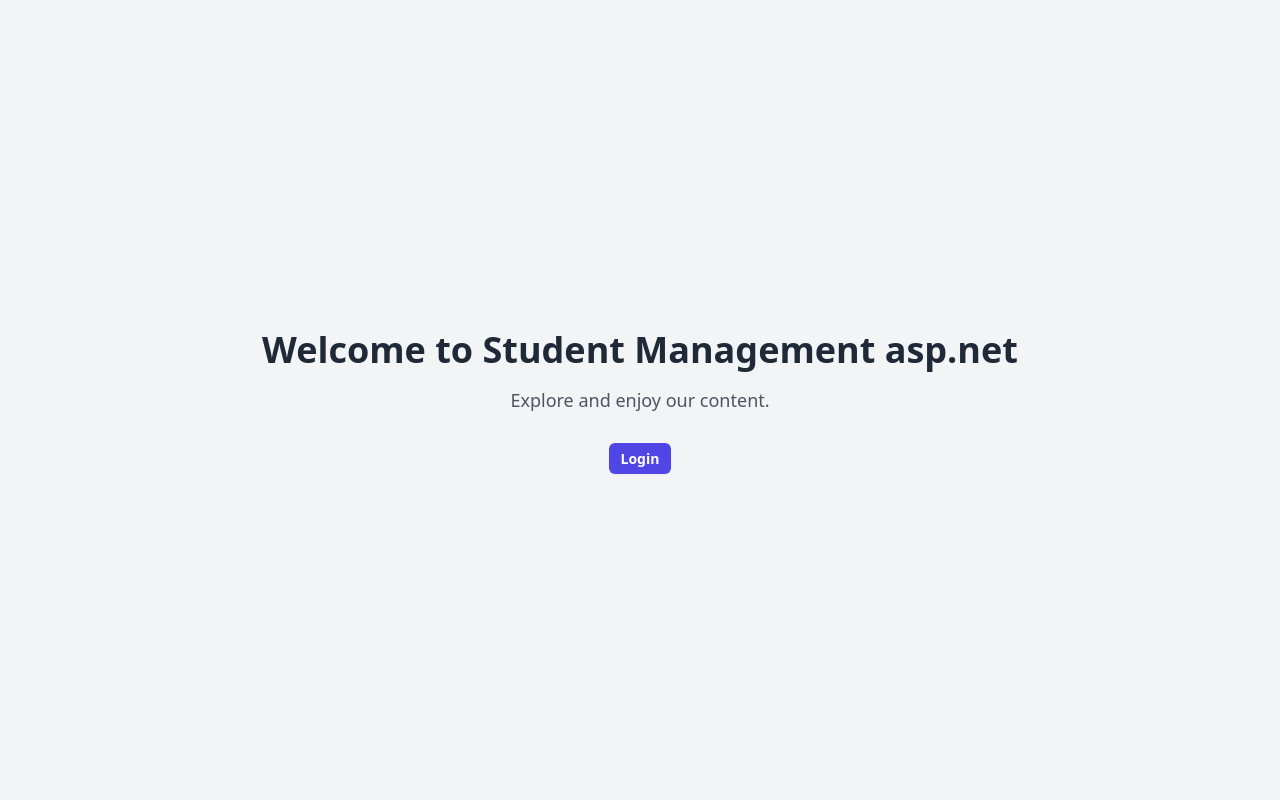
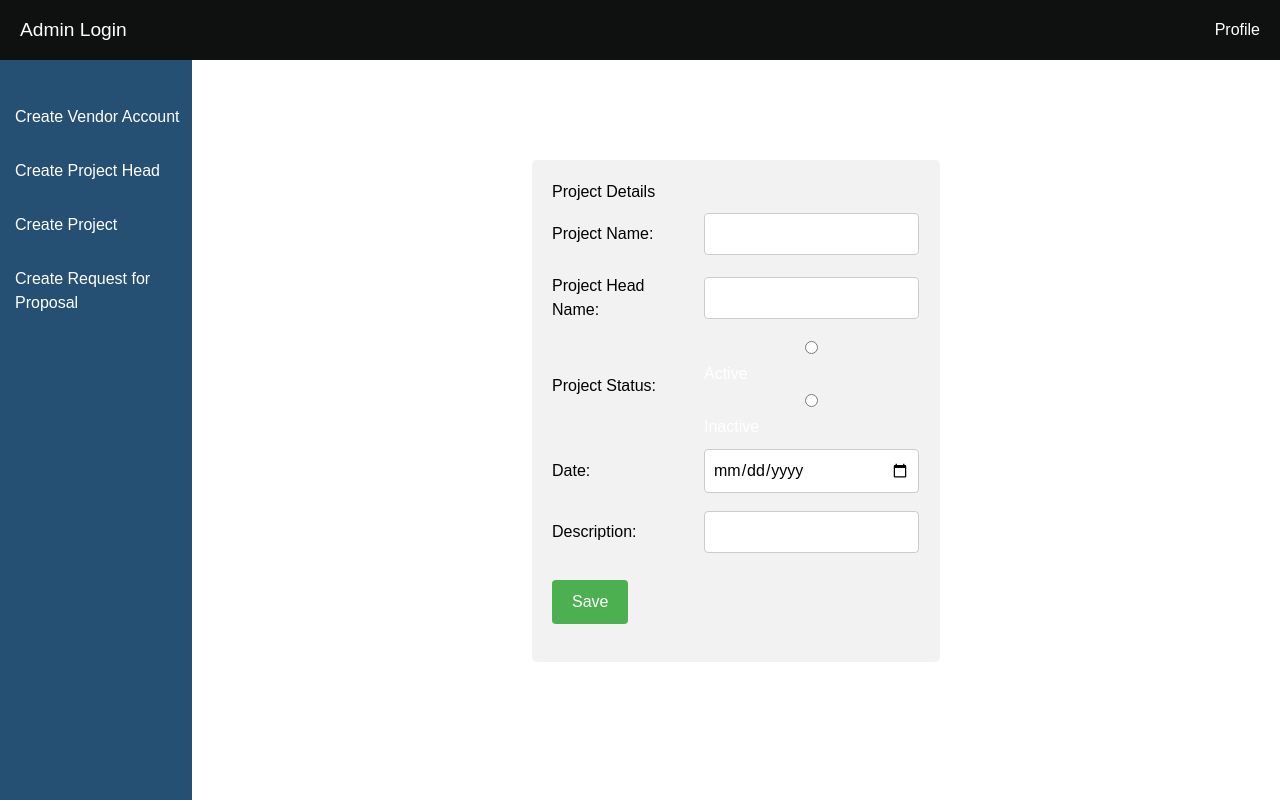
Before and after one commit to SwarupKanade/VendorPortal, a React (Create React App) app in the folder Frontend/: page /Project in a window 1280 px wide. Shown: the top 800 px of the page. Built offline with nearby package versions, Linux system fonts and the light colour scheme.

Commit message:
added new page and pages functionality

```diff
--- a/Frontend/package.json
+++ b/Frontend/package.json
@@ -6,10 +6,12 @@
     "@testing-library/jest-dom": "^5.17.0",
     "@testing-library/react": "^13.4.0",
     "@testing-library/user-event": "^13.5.0",
+    "axios": "^1.6.7",
     "react": "^18.2.0",
     "react-dom": "^18.2.0",
+    "react-router": "^6.22.1",
     "react-router-dom": "^6.22.1",
-    "react-scripts": "5.0.1",
+    "react-scripts": "^5.0.1",
     "web-vitals": "^2.1.4"
   },
   "scripts": {
--- a/Frontend/src/App.js
+++ b/Frontend/src/App.js
@@ -1,22 +1,38 @@
+//import NavbarApp from "./Components/NavbarApp";
+import RfpRfqForm from "./Components/RfpRfqForm";
+import Sidebar from "./Components/Sidebar";
+import Vendor from "./Components/Vendor";
+import Projecthead from "./Components/Projecthead"
+import {BrowserRouter as Router,Routes,Route}  from "react-router-dom"
+import Project from "./Components/Project";
+import NavbarApp from "./Components/NavbarApp";
+//import CreateHead from "./CreateHead";
+
 function App() {
   return (
     <>
-      <div className="min-h-screen flex items-center justify-center bg-gray-100">
-        <div className="text-center">
-          <h1 className="text-4xl font-bold text-gray-800 mb-4">
-            Welcome to Student Management asp.net
-          </h1>
-          <p className="text-lg text-gray-600 mb-8">
-            Explore and enjoy our content.
-          </p>
-          <a
-            className="rounded-md bg-indigo-600 px-3 py-1.5 text-sm font-semibold leading-6 text-white shadow-sm hover:bg-indigo-500 focus-visible:outline focus-visible:outline-2 focus-visible:outline-offset-2 focus-visible:outline-indigo-600 mt-4"
-            href="/login"
-          >
-            Login
-          </a>
-        </div>
+    <div>
+    <NavbarApp />
+    </div>
+
+    <div style={{ display:"flex" }}>
+    <Router>
+      <div >
+
+     <Sidebar/>
+     </div>
+     <div className="center-pages">
+      <Routes>
+        <Route exact path ="/Vendor" element={<Vendor/>}/>
+        <Route exact path ="/Projecthead" element={<Projecthead/>}/>
+        <Route exact path ="/RfpRfqForm" element={<RfpRfqForm/>}/>
+        <Route exact path ="/Project" element={<Project/>}/>
+
+      </Routes>
       </div>
+      </Router>
+      </div>
+
     </>
   );
 }
--- a/Frontend/src/Components/Login.js
+++ b/Frontend/src/Components/Login.js
@@ -1,6 +1,6 @@
 import React, { useState } from 'react';
 import './Style.css';
-import Admin from './Admin';
+//import Admin from './Admin';
 
 const Login = () => {
 
@@ -17,7 +17,7 @@ const Login = () => {
 
 <div className="container">
         {loggedIn ? (
-        <Admin />
+        <></>
       ) : (
      <form onSubmit={handleLogin}>
 
--- a/Frontend/src/Components/NavbarApp.js
+++ b/Frontend/src/Components/NavbarApp.js
@@ -6,7 +6,7 @@ function NavbarApp(){
     <>
 
 
-    <div className="navbar">
+    <div className="navbar" >
             <div className="nav-left ">
                 <div className="logo">Admin Login</div>
             </div>
--- /dev/null
+++ b/Frontend/src/Components/Project.js
@@ -0,0 +1,72 @@
+import React from 'react';
+import './Style.css';
+
+const Project = () => {
+    return (
+        <div className="main">
+            <div className="container">
+                <h1>Project Details</h1>
+                <form>
+                    <table>
+                        <tbody>
+                            <tr>
+                                <td className="td-class">
+                                    <label htmlFor="projectName">Project Name:</label>
+                                </td>
+                                <td>
+                                    <input className="input-class" type="text" />
+                                </td>
+                            </tr>
+                            <tr>
+                                <td className="td-class">
+                                    <label htmlFor="projectHeadName">Project Head Name:</label>
+                                </td>
+                                <td>
+                                    <input className="input-class" type="text" />
+                                </td>
+                            </tr>
+                            <tr>
+                                <td className="td-class">
+                                    <label htmlFor="projectStatus">Project Status:</label>
+                                </td>
+                                <td>
+                                    <div>
+                                        <input className="input-class" type="radio" id="active" name="status" />
+                                        <label htmlFor="active">Active</label>
+                                    </div>
+                                    <div>
+                                        <input className="input-class" type="radio" id="inactive" name="status" />
+                                        <label htmlFor="inactive">Inactive</label>
+                                    </div>
+                                </td>
+                            </tr>
+                            <tr>
+                                <td className="td-class">
+                                    <label htmlFor="date">Date:</label>
+                                </td>
+                                <td>
+                                    <input className="input-class" type="date" />
+                                </td>
+                            </tr>
+                            <tr>
+                                <td className="td-class">
+                                    <label htmlFor="description">Description:</label>
+                                </td>
+                                <td>
+                                    <input className="input-class" type="text" />
+                                </td>
+                            </tr>
+                            <tr>
+                                <td className="td-class" colSpan="2">
+                                    <button className="button" type="submit">Save</button>
+                                </td>
+                            </tr>
+                        </tbody>
+                    </table>
+                </form>
+            </div>
+        </div>
+    );
+}
+
+export default Project;
--- a/Frontend/src/Components/Projecthead.js
+++ b/Frontend/src/Components/Projecthead.js
@@ -1,32 +1,32 @@
 import React, { useState } from 'react';
-import emailjs from 'emailjs-com';
-import 'react-phone-number-input/style.css'
-import "react-phone-input-2/lib/style.css";
+// import emailjs from 'emailjs-com';
+// import 'react-phone-number-input/style.css'
+// import "react-phone-input-2/lib/style.css";
 import './Style.css'
 
 const Projecthead = () => {
-    const [value, setValue] = useState();
-    const [username, setusername] = useState('');
-    const [name, setname] = useState('');
-    const [email, setemail] = useState('');
-    const [phonenumber, setphonenumber] = useState('');
+    // const [value, setValue] = useState();
+    // const [username, setusername] = useState('');
+    // const [name, setname] = useState('');
+    // const [email, setemail] = useState('');
+    // const [phonenumber, setphonenumber] = useState('');
 
-    const handleSendEmail = (e) => {
-        e.preventDefault();
-        emailjs.sendForm('service_tnnc9wg', 'template_1l99o5c', e.target, 'EkqprxSWHhcvUSK7v')
-            .then((result) => {
-                window.location.reload();
-            }, (error) => {
-                console.log(error.text);
-            });
-    };
+    // const handleSendEmail = (e) => {
+    //     e.preventDefault();
+    //     emailjs.sendForm('service_tnnc9wg', 'template_1l99o5c', e.target, 'EkqprxSWHhcvUSK7v')
+    //         .then((result) => {
+    //             window.location.reload();
+    //         }, (error) => {
+    //             console.log(error.text);
+    //         });
+    // };
 
     return (
         <>
             <div className="main">
                 <div className="container">
                     <h1>Project Head</h1>
-                    <form onSubmit={handleSendEmail} className="form">
+                    <form  className="form">
                         <table>
                             <tbody>
                                 <tr>
@@ -34,7 +34,7 @@ const Projecthead = () => {
                                         <label htmlFor="name">Vendor Name:</label>
                                     </td>
                                     <td>
-                                        <input type="text" placeholder="Enter Name" name="name" onChange={(e) => setname(e.target.value)} className="input-class" />
+                                        <input type="text" placeholder="Enter Name" name="name"  className="input-class" />
                                     </td>
                                 </tr>
                                 <tr>
@@ -42,7 +42,7 @@ const Projecthead = () => {
                                         <label htmlFor="username">Username:</label>
                                     </td>
                                     <td>
-                                        <input type="text" placeholder="Enter Username" onChange={(e) => setusername(e.target.value)} name="username" className="input-class" />
+                                        <input type="text" placeholder="Enter Username"  name="username" className="input-class" />
                                     </td>
                                 </tr>
                                 <tr>
@@ -50,7 +50,7 @@ const Projecthead = () => {
                                         <label htmlFor="email">Email Id:</label>
                                     </td>
                                     <td>
-                                        <input type="email" placeholder="Enter Email" onChange={(e) => setemail(e.target.value)} className="input-class" />
+                                        <input type="email" placeholder="Enter Email"  className="input-class" />
                                     </td>
                                 </tr>
                                 <tr>
@@ -59,7 +59,7 @@ const Projecthead = () => {
                                     </td>
                                     <td>
                                         <div className='Phonenumber'>
-                                        <input type="tel" id="phone" name="phone" placeholder='Enter Phone Number' onChange={(e) => setemail(e.target.value)} className="input-class" pattern="[0-9]{3}[0-9]{3}[0-9]{4}" required  />
+                                        <input type="tel" id="phone" name="phone" placeholder='Enter Phone Number'  className="input-class" pattern="[0-9]{3}[0-9]{3}[0-9]{4}" required  />
                                         </div>
 
                                     </td>
--- a/Frontend/src/Components/Sidebar.js
+++ b/Frontend/src/Components/Sidebar.js
@@ -1,26 +1,31 @@
+import { Link } from 'react-router-dom';
+import './NavbarApp';
 
-import './NavApp';
+
 
 
 function Sidebar(){
-    //const [show,setShow]=useState(false);
+
+
     return(
-        <div >
-        <div className="background"></div>
-          <div className="sideBar">
+        <div  >
+
+          <div className="sideBar"  style={{height:900}}>
             <ul>
                 <li>
-                    <div className='operation'>Create Vendor Account</div>
+                    <Link to="/Vendor" className='operation'>Create Vendor Account</Link>
+
                 </li>
                 <li>
-                    <div className='operation'>Create Project Head</div>
+                    <Link to='/Projecthead' className='operation'>Create Project Head</Link>
                 </li>
                 <li>
 
-                    <div className='operation'>Create Project</div>
+                    <Link to='/Project' className='operation'>Create Project</Link>
                 </li>
                 <li>
-                    <div className='operation'>Create Request for Proposal</div>
+                <Link to='/RfpRfqForm'  className='operation'>Create Request for Proposal</Link>
+
                 </li>
             </ul>
           </div>
--- a/Frontend/src/Components/Style.css
+++ b/Frontend/src/Components/Style.css
@@ -1,3 +1,13 @@
+
+.center-pages{
+  align-items: center;
+  justify-content: center;
+  margin: -5rem 20rem ;
+height: 10rem;
+}
+
+
+
 
 .main {
     margin: 20vh auto;
--- a/Frontend/src/Components/Vendor.js
+++ b/Frontend/src/Components/Vendor.js
@@ -1,25 +1,16 @@
 import './Style.css';
 
-const Admin = () => {
+const Vendor = () => {
 
   return (
     <div className="main">
     <div className="container">
-    <h1>Admin</h1>
+    <h1 >Admin</h1>
         <form>
           <table>
             <tbody>
 
-              <tr>
-                <td className="td-class">
-                  <label htmlFor="id">Vendor Id:</label>
-                </td >
-                <td >
-                  <input className="input-class"
-                    type="text"
-                  />
-                </td >
-              </tr>
+
               <tr>
                 <td className="td-class">
                   <label htmlFor="name">Vendor Name:</label>
@@ -135,4 +126,4 @@ const Admin = () => {
   );
 };
 
-export default Admin;
+export default Vendor;
```
Also changed, not shown: 1 other file (tests, documents, lock files or other folders).
